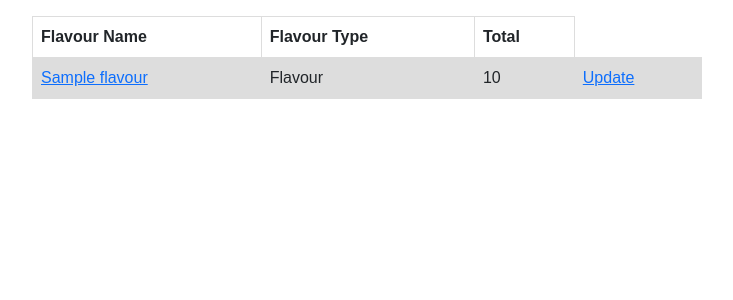
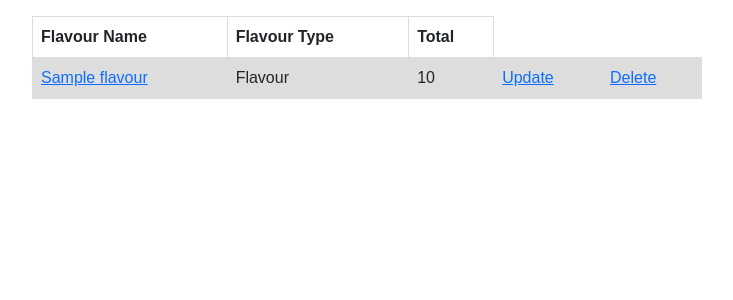
Before and after one commit to canaltinoz/basic-stock-app, a Django app: page /app/list in a window 1280 px wide. Shown: the part 56-356 px from the top of the page, without its empty margins (50-783 px from the left). Run offline with Django 4.2, Linux system fonts and the light colour scheme; a user stored in the database is signed in; tables that the repository leaves empty hold one stand-in row (values such as "Sample post"); some libraries are stand-ins or nearby versions.

Commit message:
Total Values Changeable and Delete Button Added

```diff
--- a/app/forms.py
+++ b/app/forms.py
@@ -17,7 +17,7 @@ class GetForm(ModelForm):
     class Meta:
         model=Flavour
         fields=('total',)
-        labels={'total':'Add'}
+        labels={'total':'Total'}
         widgets={
             'total':forms.NumberInput(),
         }
--- a/app/templates/app/list.html
+++ b/app/templates/app/list.html
@@ -21,6 +21,8 @@
         <td>{{q.variety}}</td>
         <td>{{q.total}}</td>
         <td><a href="{% url 'update' q.id %}">Update</a></td>
+        <td><a href="{% url 'delete' q.id %}">Delete</a></td>
+
 
     </tr>
     {% endfor %}
--- a/app/templates/app/upload.html
+++ b/app/templates/app/upload.html
@@ -6,7 +6,7 @@
 <form method='POST' action="{% url 'upload' %}">
 {% csrf_token %}
 
-{{form}}
+{{form.as_p}}
 
 <button type='submit'>Submit</button>
 </form>
--- a/app/urls.py
+++ b/app/urls.py
@@ -6,5 +6,6 @@ urlpatterns = [
     path('upload', views.upload,name='upload'),
     path('list',views.list, name='list'),
     path('list/<id>',views.list_id, name='list_id'),
-    path('update/<id>',views.update,name='update')
+    path('update/<id>',views.update,name='update'),
+    path('delete/<id>',views.delete,name='delete')
 ]
--- a/app/views.py
+++ b/app/views.py
@@ -46,9 +46,15 @@ def list_id(request,id):
 @login_required
 def update(request,id):
     flavour=Flavour.objects.get(pk=id)
-    form=GetForm(request.POST or None)
+    form=GetForm(request.POST,request.FILES,instance=flavour)
     if form.is_valid():
         form.save()
         return redirect('list')
 
     return render(request,'app/update.html',{'flavour':flavour,'form':form})
+
+@login_required
+def delete(request,id):
+    flavour=Flavour.objects.get(pk=id)
+    flavour.delete()
+    return redirect('list')
```
Also changed, not shown: app/templates/app/update.html (line endings or trailing spaces).
